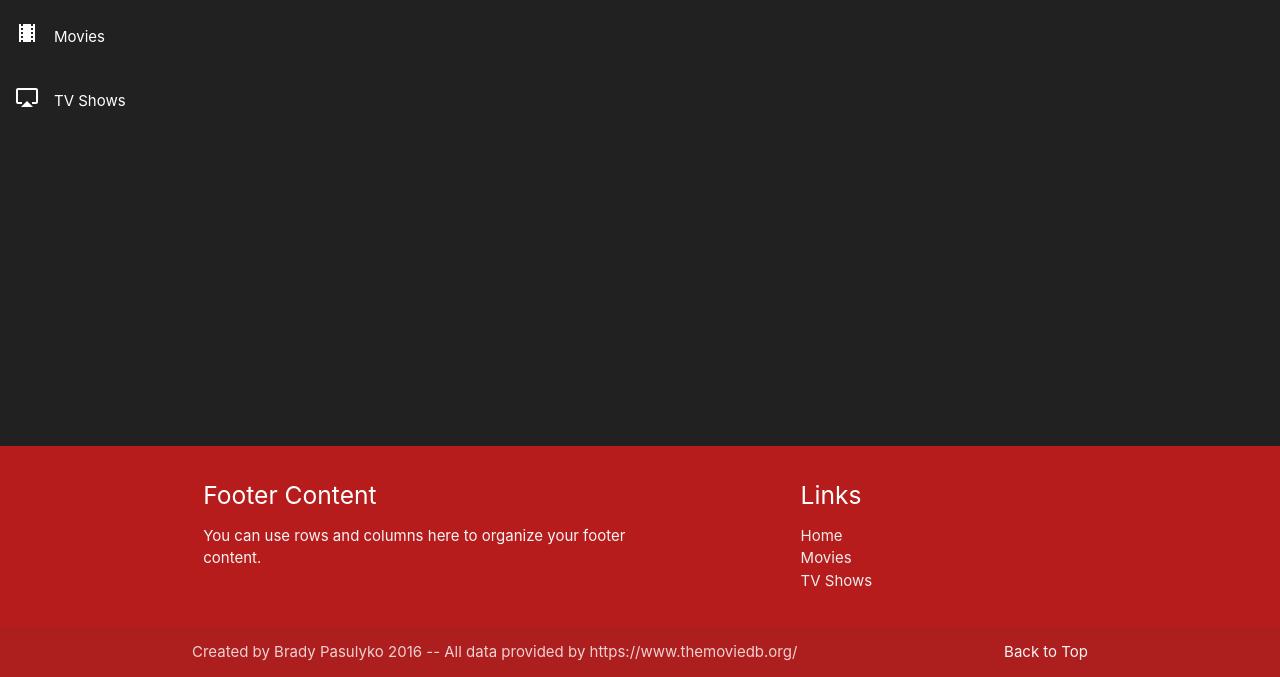
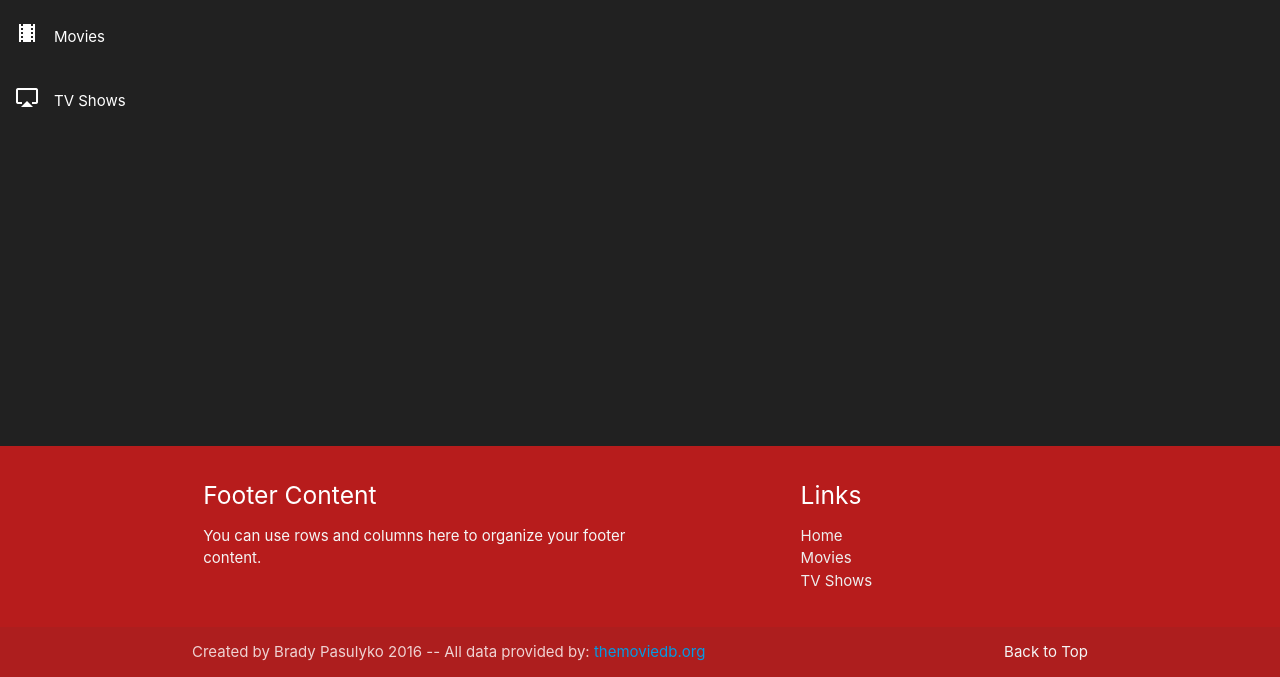
Before and after one commit to bpasulyko/MediaCollector, a website: page index.html in a window 1280 px wide. Shown: the part 123-800 px from the top of the page. Drawn offline with nearby package versions, Linux system fonts and the light colour scheme; no server answers.

Commit message:
Added footer link

```diff
--- a/index.html
+++ b/index.html
@@ -61,7 +61,7 @@
       </div>
       <div class="footer-copyright">
         <div class="container">
-          <span>Created by Brady Pasulyko 2016 -- All data provided by https://www.themoviedb.org/</span>
+          <span>Created by Brady Pasulyko 2016 -- All data provided by:  <a href="https://www.themoviedb.org/">themoviedb.org</a></span>
           <a class="grey-text text-lighten-4 right" href="#!">Back to Top</a>
         </div>
       </div>
```
